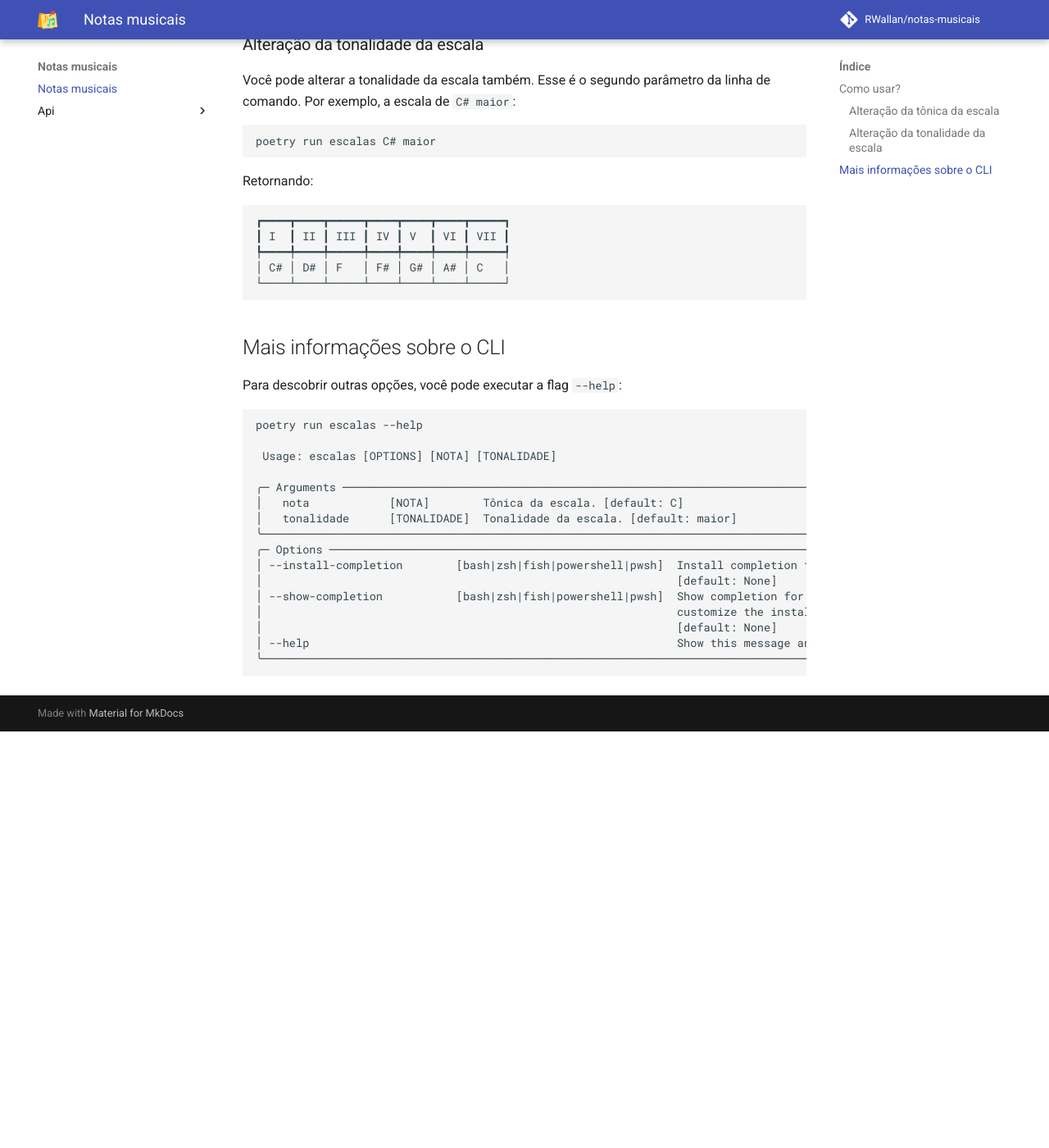
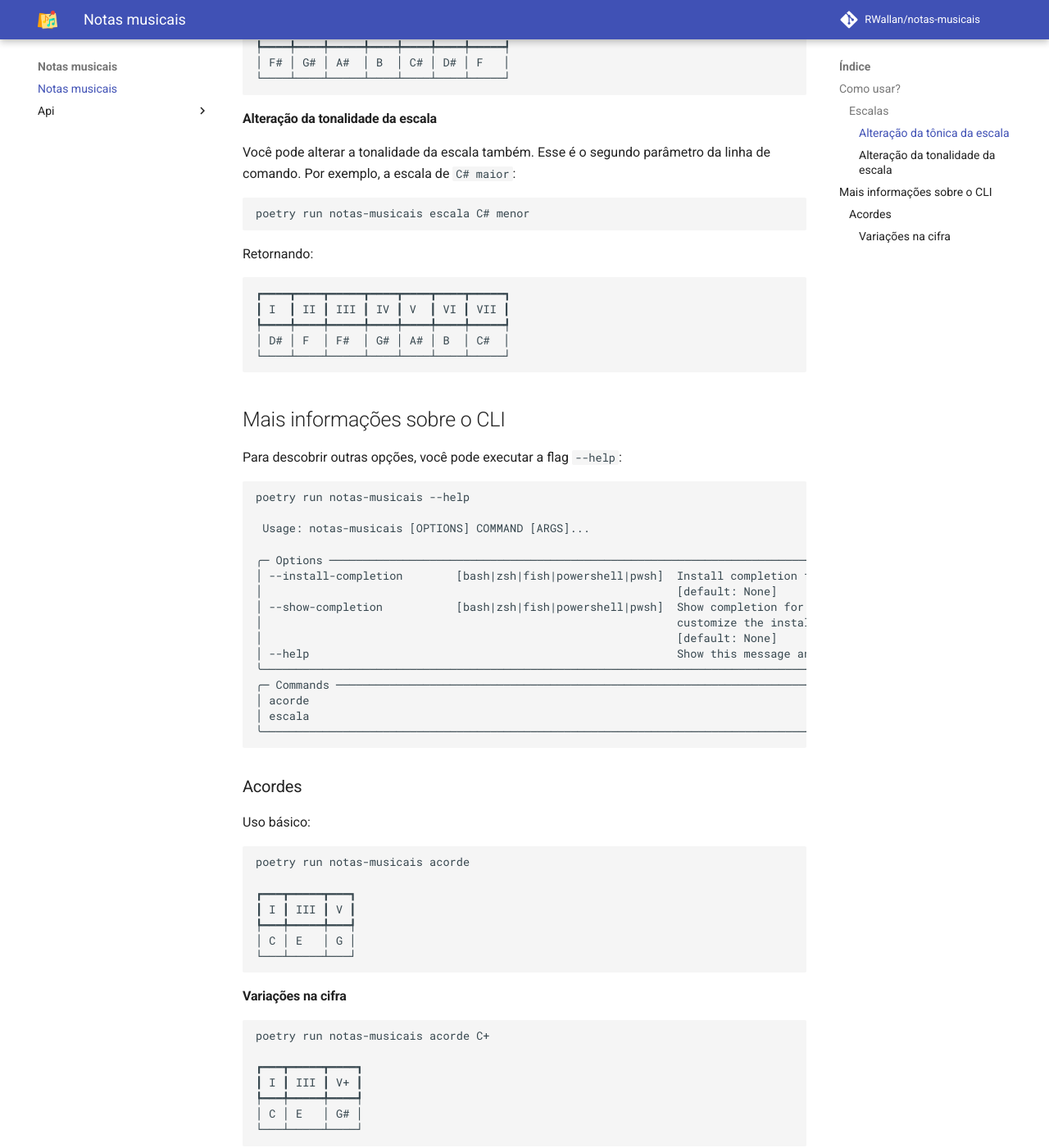
Before and after one commit to RWallan/notas-musicais, an MkDocs documentation site: the page built from docs/index.md, in a window 1280 px wide and 1400 px high, scrolled down 1178 px. Shown: the whole window at 82% size. Built offline with MkDocs 1.6.1 and Material for MkDocs 9.7.7, drawn with Linux system fonts in a browser that asks for light colours; comment, search, counter and statistics services are not loaded; before the commit the page ends 2070 px from its top, so only the background shows below that; some of the changed text lies outside the part shown.

Commit message:
⚡Atualização da página inicial README na documentação para o comando de acorde

````diff
--- a/docs/index.md
+++ b/docs/index.md
@@ -2,12 +2,18 @@
 
 ![logo do projeto](assets/logo.png){width="300" .center}
 
+Notas musicais é um CLI para ajudar na formação de escalas e acordes.
+
+Temos dois comandos disponíveis: `escalas` e `acordes`
+
 ## Como usar?
+
+### Escalas
 
 Você pode chamar as escalas via linha de comando. Por exemplo:
 
 ```bash
-poetry run escalas
+poetry run notas-musicais escala
 ```
 
 Retornando os graus e as notas correspondentes a essa escala:
@@ -20,12 +26,12 @@
 └───┴────┴─────┴────┴───┴────┴─────┘
 ```
 
-### Alteração da tônica da escala
+#### Alteração da tônica da escala
 
 O primeiro parâmetro do CLI é a tônica da escala que deseja exibir. Desta forma, você pode alterar a escala retornada. Por exemplo, a escala de `F#`:
 
 ```bash
-poetry run escalas F#
+poetry run notas-musicais escala F#
 ```
 
 Retornando:
@@ -38,20 +44,21 @@
 └────┴────┴─────┴────┴────┴────┴─────┘
 ```
 
-### Alteração da tonalidade da escala
+#### Alteração da tonalidade da escala
 
 Você pode alterar a tonalidade da escala também. Esse é o segundo parâmetro da linha de comando. Por exemplo, a escala de `C# maior`:
 
 ```bash
-poetry run escalas C# maior
+poetry run notas-musicais escala C# menor
 ```
+
 Retornando:
 
 ```bash
 ┏━━━━┳━━━━┳━━━━━┳━━━━┳━━━━┳━━━━┳━━━━━┓
 ┃ I  ┃ II ┃ III ┃ IV ┃ V  ┃ VI ┃ VII ┃
 ┡━━━━╇━━━━╇━━━━━╇━━━━╇━━━━╇━━━━╇━━━━━┩
-│ C# │ D# │ F   │ F# │ G# │ A# │ C   │
+│ D# │ F  │ F#  │ G# │ A# │ B  │ C#  │
 └────┴────┴─────┴────┴────┴────┴─────┘
 ```
 
@@ -60,14 +67,10 @@
 Para descobrir outras opções, você pode executar a flag `--help`:
 
 ```bash
-poetry run escalas --help
+poetry run notas-musicais --help
 
- Usage: escalas [OPTIONS] [NOTA] [TONALIDADE]
+ Usage: notas-musicais [OPTIONS] COMMAND [ARGS]...
 
-╭─ Arguments ──────────────────────────────────────────────────────────────────────────────────────────────────────────╮
-│   nota            [NOTA]        Tônica da escala. [default: C]                                                       │
-│   tonalidade      [TONALIDADE]  Tonalidade da escala. [default: maior]                                               │
-╰──────────────────────────────────────────────────────────────────────────────────────────────────────────────────────╯
 ╭─ Options ────────────────────────────────────────────────────────────────────────────────────────────────────────────╮
 │ --install-completion        [bash|zsh|fish|powershell|pwsh]  Install completion for the specified shell.             │
 │                                                              [default: None]                                         │
@@ -76,4 +79,41 @@
 │                                                              [default: None]                                         │
 │ --help                                                       Show this message and exit.                             │
 ╰──────────────────────────────────────────────────────────────────────────────────────────────────────────────────────╯
+╭─ Commands ───────────────────────────────────────────────────────────────────────────────────────────────────────────╮
+│ acorde                                                                                                               │
+│ escala                                                                                                               │
+╰──────────────────────────────────────────────────────────────────────────────────────────────────────────────────────╯
 ```
+
+### Acordes
+
+Uso básico:
+
+```bash
+poetry run notas-musicais acorde
+
+┏━━━┳━━━━━┳━━━┓
+┃ I ┃ III ┃ V ┃
+┡━━━╇━━━━━╇━━━┩
+│ C │ E   │ G │
+└───┴─────┴───┘
+```
+
+#### Variações na cifra
+
+```bash
+poetry run notas-musicais acorde C+
+
+┏━━━┳━━━━━┳━━━━┓
+┃ I ┃ III ┃ V+ ┃
+┡━━━╇━━━━━╇━━━━┩
+│ C │ E   │ G# │
+└───┴─────┴────┘
+```
+
+Até o momento você pode usar acordes:
+
+* maiores
+* menores
+* diminuto e
+* aumentado
````
